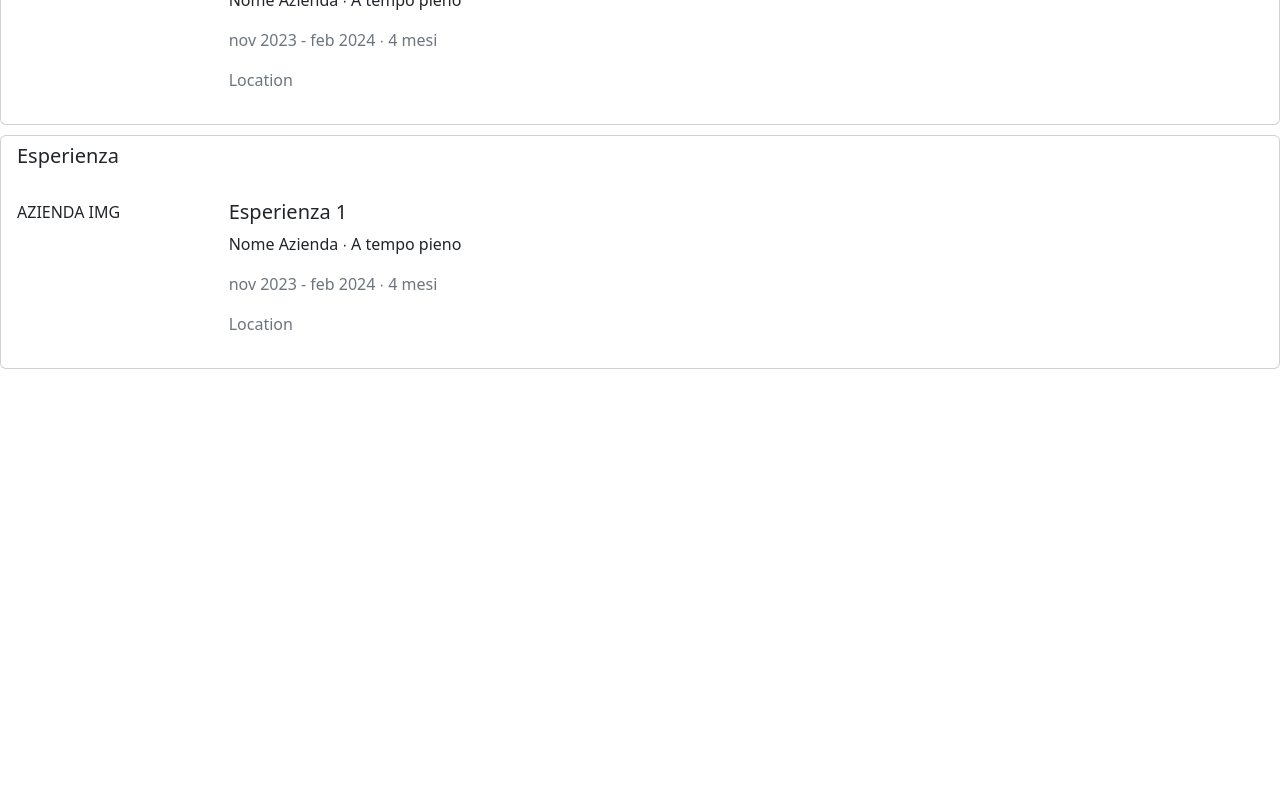
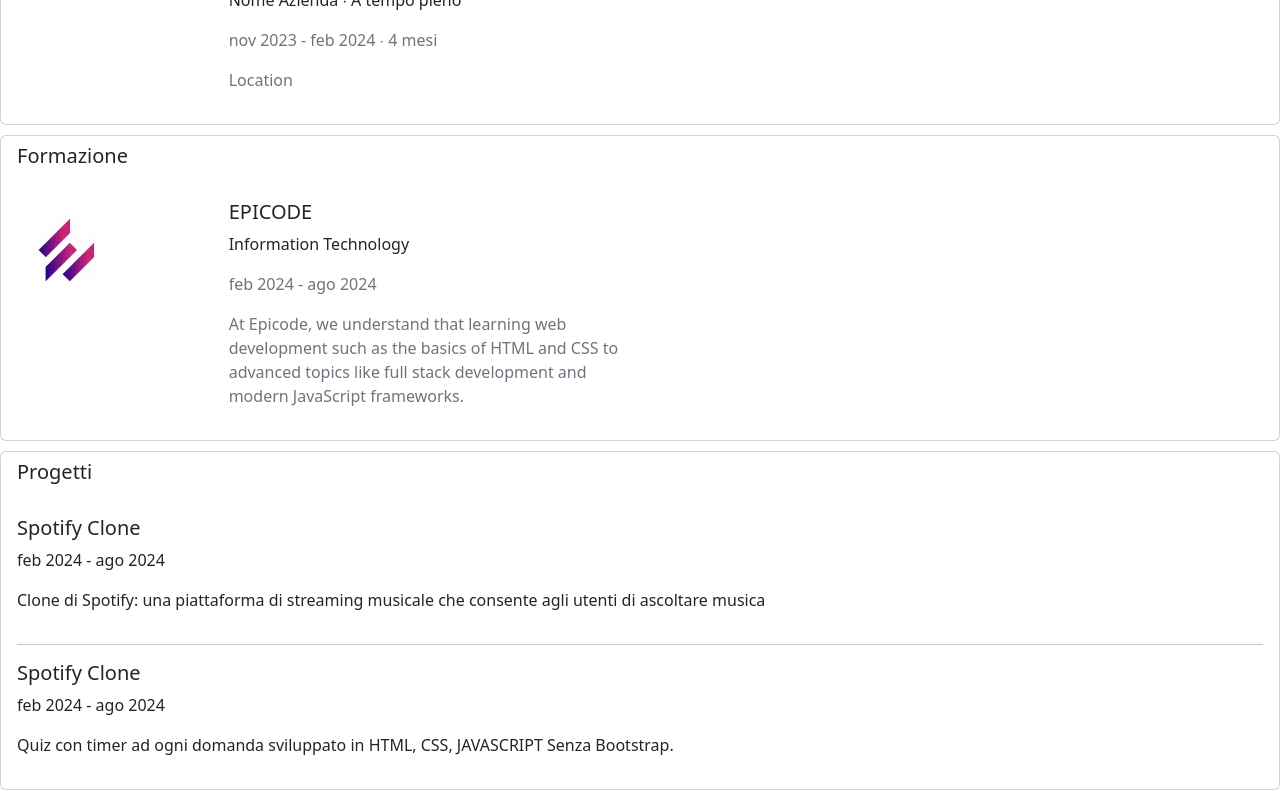
Before and after one commit to lucanardi00/BW-III, a React (Vite) app: page / in a window 1280 px wide. Shown: the part 1325-2125 px from the top of the page. Before the commit the page ends 1704 px from the top, so only its background shows below. Built offline with nearby package versions, Linux system fonts and the light colour scheme; no server answers.

Commit message:
added formazione e progetti

```diff
--- a/src/components/Formazione.jsx
+++ b/src/components/Formazione.jsx
@@ -2,24 +2,25 @@
 import Card from "react-bootstrap/Card";
 import Row from "react-bootstrap/Row";
 import Col from "react-bootstrap/Col";
+import logo from "../assets/epicodeschool_logo.jpeg"
 
 function Studies() {
   const name = "Luca Nardi";
   return (
     <Card className="risorse">
       <Card.Header className="cardheader">
-        <h5>Esperienza</h5>
+        <h5>Formazione</h5>
       </Card.Header>
       <Card.Body>
         <Row>
           <Col xs={2}>
-            <p>AZIENDA IMG</p>
+          <img src={logo} alt="Logo" />
           </Col>
           <Col xs={4}>
-            <h5>Esperienza 1</h5>
-            <p>Nome Azienda ∙ A tempo pieno</p>
-            <p className="text-secondary">nov 2023 - feb 2024 ∙ 4 mesi</p>
-            <p className="text-secondary">Location</p>
+            <h5>EPICODE</h5>
+            <p>Information Technology</p>
+            <p className="text-secondary">feb 2024 - ago 2024</p>
+            <p className="text-secondary">At Epicode, we understand that learning web development such as the basics of HTML and CSS to advanced topics like full stack development and modern JavaScript frameworks.</p>
           </Col>
         </Row>
       </Card.Body>
--- a/src/components/ProfilePage.jsx
+++ b/src/components/ProfilePage.jsx
@@ -3,6 +3,7 @@
 import Studies from "./Formazione";
 import Profile from "./Informazioni";
 import Post from "./Post";
+import Projects from "./Progetti";
 import Risorse from "./Risorse";
 
 const ProfilePage = () => {
@@ -14,6 +15,7 @@
   <Post />
   <Experiences />
   <Studies />
+  <Projects />
   </>
 )
 };
--- /dev/null
+++ b/src/components/Progetti.jsx
@@ -0,0 +1,34 @@
+import React from "react";
+import Card from "react-bootstrap/Card";
+import Row from "react-bootstrap/Row";
+import Col from "react-bootstrap/Col";
+
+function Projects() {
+  const name = "Luca Nardi";
+  return (
+    <Card className="risorse">
+      <Card.Header className="cardheader">
+        <h5>Progetti</h5>
+      </Card.Header>
+      <Card.Body>
+        <Row>
+          <Col>
+            <h5>Spotify Clone</h5>
+            <p>feb 2024 - ago 2024</p>
+            <p>Clone di Spotify: una piattaforma di streaming musicale che consente agli utenti di ascoltare musica</p>
+          </Col>
+        </Row>
+        <hr />
+        <Row>
+          <Col>
+            <h5>Spotify Clone</h5>
+            <p>feb 2024 - ago 2024</p>
+            <p>Quiz con timer ad ogni domanda sviluppato in HTML, CSS, JAVASCRIPT Senza Bootstrap.</p>
+          </Col>
+        </Row>
+      </Card.Body>
+    </Card>
+  );
+}
+
+export default Projects;
```
Also changed, not shown: src/assets/epicodeschool_logo.jpeg (added).
